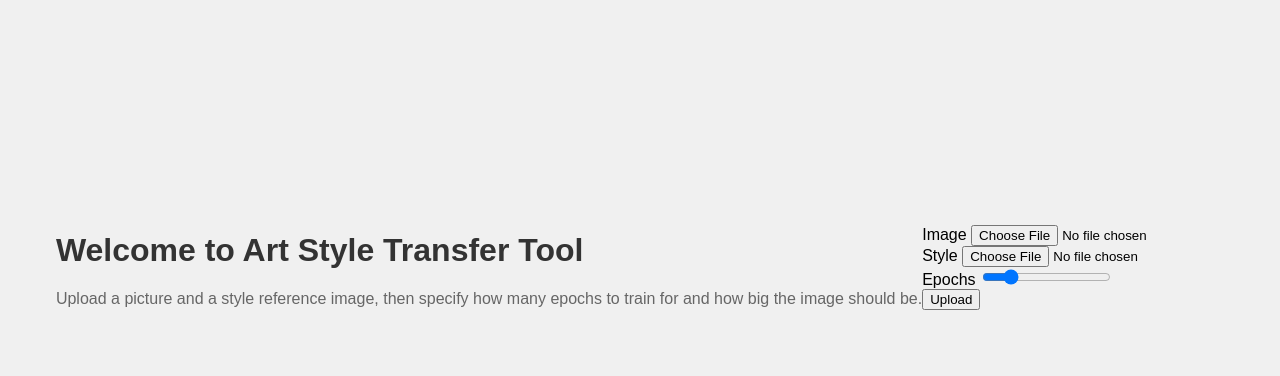
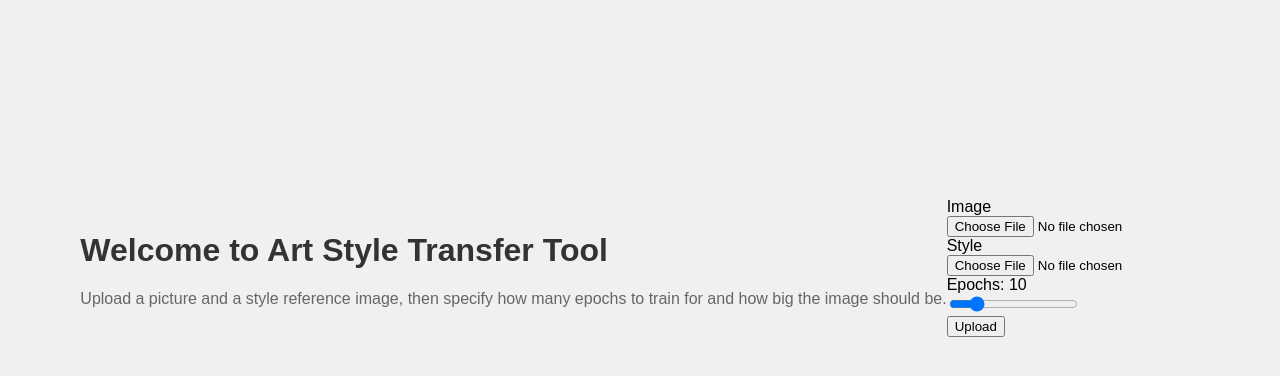
Before and after one commit to ASMach/style-transfer-tool, a Flask app: page / in a window 1280 px wide. Shown: the part 133-509 px from the top of the page. Run offline with Flask 3, Linux system fonts and the light colour scheme.

Commit message:
Dynamic slider readout

```diff
--- a/templates/index.html
+++ b/templates/index.html
@@ -6,6 +6,12 @@
     <link rel="stylesheet" href="{{ url_for('static', filename='css/style.css') }}">
 </head>
 <body>
+  <script>
+    function updateEpochs() {
+        var x = document.getElementById("epochSlider").value;
+        document.getElementById("epochs").innerHTML = "Epochs: " + x;
+    }
+    </script>
   <div>
     <h1>Welcome to Art Style Transfer Tool</h1>
     <p>Upload a picture and a style reference image,
@@ -14,13 +20,16 @@
     <div>
       <form action = "{{ url_for('transfer_style') }}" method = "POST" enctype="multipart/form-data">
         <label>Image</label>
+        <br/>
         <input type="file" name="target" />
         <br/>
         <label>Style</label>
+        <br/>
         <input type="file" name="source" />
         <br/>
-        <label>Epochs</label>
-        <input type="range" min=1 max=50 value=10 step=1>
+        <label id="epochs">Epochs: 10</label>
+        <br/>
+        <input oninput="updateEpochs()" type="range" id="epochSlider" min=1 max=50 value=10 step=1>
         <br/>
         <input type = "submit" value="Upload">
     </form>
```
